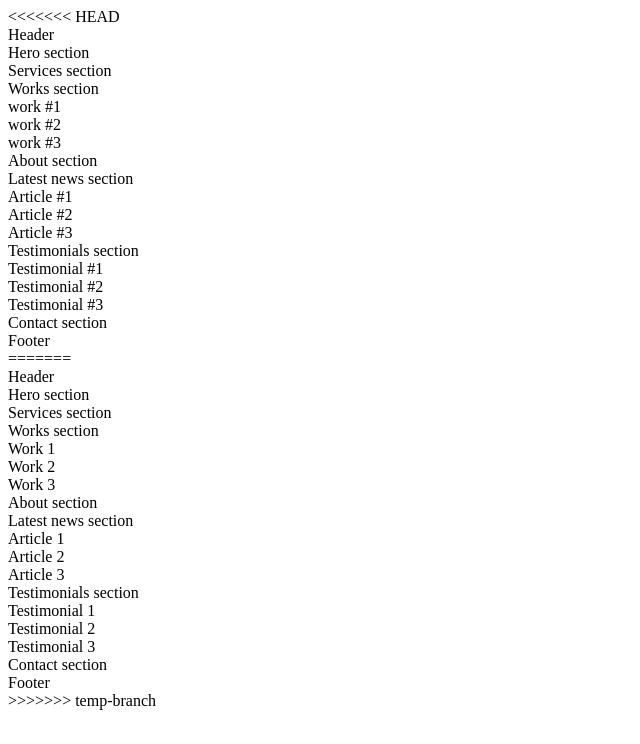
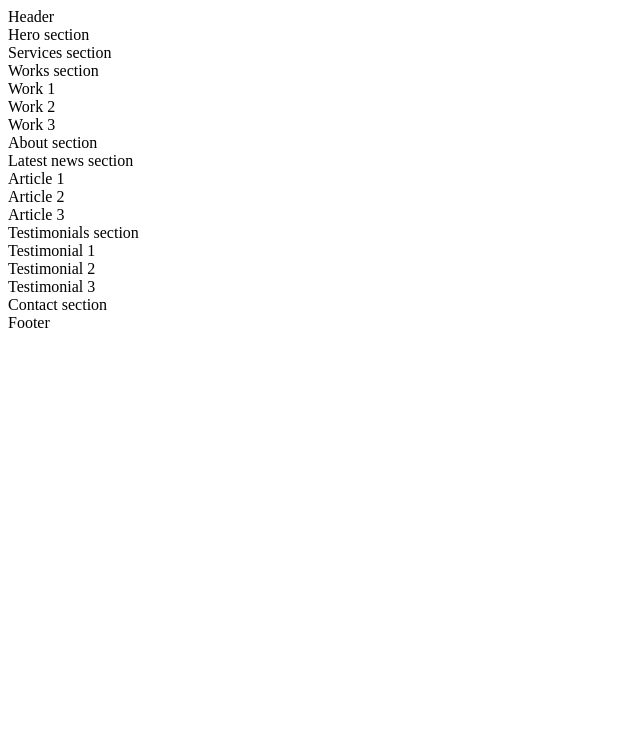
Before and after one commit to KhotKeys/alu-web_front_end, a plain HTML site: page html_advanced/6-index.html in a window 1280 px wide. Shown: the whole page, without its empty margins (0-640 px from the left). Drawn offline with Linux system fonts and the light colour scheme.

Commit message:
Update 6-index.html

```diff
--- a/html_advanced/6-index.html
+++ b/html_advanced/6-index.html
@@ -1,90 +1,5 @@
 <!DOCTYPE html>
 <html lang="en" dir="ltr">
-<<<<<<< HEAD
-  <head>
-    <meta charset="utf-8">
-    <meta name="viewport" content="width=device-width, initial-scale=1.0, viewport-fit=cover">
-    <title>Homepage - Techium</title>
-    <meta name="description" content="Techium is a digital agency">
-    <link rel="icon" type="image/x-icon" href="./favicon.ico">
-    <link rel="icon" type="image/png" href="./favicon.png">
-  </head>
-  <body>
-       <header>
-	  Header
-       </header>
-       <main>
-	       <section>
-		       Hero section
-	       </section>
-
-	       <section>
-		       Services section
-	       </section>
-
-	       <section>
-		       Works section
-		       <article>
-			       work #1
-		       </article>
-
-		       <article>
-			       work #2
-		       </article>
-
-		       <article>
-			       work #3
-		       </article>
-
-	       </section>
-
-	       <section>
-		       About section
-	       </section>
-
-	       <section>
-		       Latest news section
-		       <article>
-			       Article #1
-		       </article>
-
-		       <article>
-			       Article #2
-		       </article>
-
-		       <article>
-			       Article #3
-		       </article>
-
-	       </section>
-
-	       <section>
-		       Testimonials section
-		       <article>
-			       Testimonial #1
-		       </article>
-
-		       <article>
-			       Testimonial #2
-		       </article>
-
-		       <article>
-			       Testimonial #3
-		       </article>
-
-	       </section>
-
-	       <section>
-		       Contact section
-	       </section>
-       </main>
-
-       <footer>
-	  Footer
-    </footer>
-
-  </body>
-=======
 
 <head>
     <meta charset="utf-8">
@@ -136,5 +51,4 @@
     </footer>
 </body>
 
->>>>>>> temp-branch
 </html>
```
